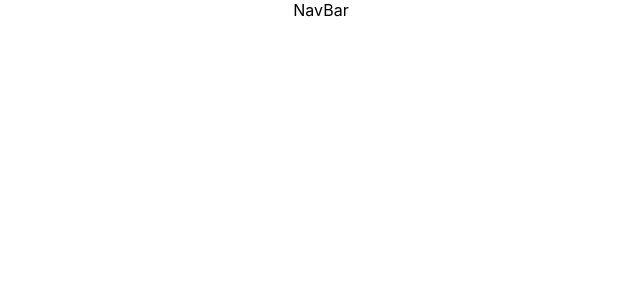
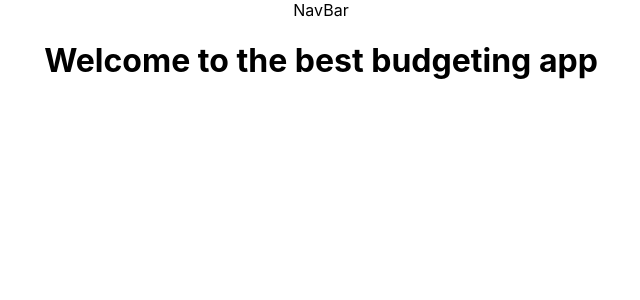
Before and after one commit to arerimr/budgeting-app, a React (Create React App) app: page / in a window 1280 px wide. Shown: the top 300 px of the page, without its empty margins (319-959 px from the left). Built offline with nearby package versions, Linux system fonts and the light colour scheme.

Commit message:
added routes

```diff
--- a/package.json
+++ b/package.json
@@ -8,6 +8,7 @@
     "@testing-library/user-event": "^13.5.0",
     "react": "^18.2.0",
     "react-dom": "^18.2.0",
+    "react-router-dom": "^6.10.0",
     "react-scripts": "5.0.1",
     "web-vitals": "^2.1.4"
   },
--- a/src/App.js
+++ b/src/App.js
@@ -3,12 +3,23 @@ import Transactions from './Components/transactions';
 import Transaction from './Components/Transaction';
 import NewTransaction from './Components/NewTransaction';
 import EditTransaction from './Components/EditTransaction';
+import Home from './Components/Home';
+import NotFound from './Components/NotFound';
+import { Routes, Route } from 'react-router-dom';
 import './App.css';
 
 function App() {
   return (
     <div className="App">
       <NavBar />
+      <Routes>
+        <Route path='/' element={<Home />}/>
+        <Route path='/transactions' element={<Transactions />}/>
+        <Route path='/transactions/:id' element={<Transaction />}/>
+        <Route path='/transactions/:id/edit' element={<EditTransaction />}/>
+        <Route path='/transactions/new' element={<NewTransaction />}/>
+        <Route path='*' element={<NotFound />}/>
+      </Routes>
     </div>
   );
 }
--- a/src/Components/EditTransaction.js
+++ b/src/Components/EditTransaction.js
@@ -1,7 +1,7 @@
 
 
-export default function EditTransaction(){
-    return(
+export default function EditTransaction() {
+    return (
         <div>
             <h1>Edit Transaction form</h1>
         </div>
--- /dev/null
+++ b/src/Components/Home.js
@@ -0,0 +1,11 @@
+
+
+export default function Home() {
+    return (
+        <div>
+            <h1>
+                Welcome to the best budgeting app
+            </h1>
+        </div>
+    )
+}
--- a/src/Components/NavBar.js
+++ b/src/Components/NavBar.js
@@ -1,7 +1,7 @@
 
 
-export default function NavBar(){
-    return(
+export default function NavBar() {
+    return (
         <div>NavBar</div>
     )
 }
--- a/src/Components/NewTransaction.js
+++ b/src/Components/NewTransaction.js
@@ -1,7 +1,7 @@
 
 
-export default function NewTransaction(){
-    return(
+export default function NewTransaction() {
+    return (
         <div>
             <h1>New Transaction Form</h1>
         </div>
--- /dev/null
+++ b/src/Components/NotFound.js
@@ -0,0 +1,9 @@
+
+
+export default function NotFound() {
+    return (
+        <div>
+            <h1>404 Page Not Found 404</h1>
+        </div>
+    )
+}
--- a/src/Components/Transaction.js
+++ b/src/Components/Transaction.js
@@ -1,7 +1,7 @@
 
 
-export default function Transaction(){
-    return(
+export default function Transaction() {
+    return (
         <div>
             <h1>Transaction Details</h1>
         </div>
--- a/src/Components/transactions.js
+++ b/src/Components/transactions.js
@@ -1,7 +1,7 @@
 
 
-export default function Transactions(){
-    return(
+export default function Transactions() {
+    return (
         <div>
             <h1>Transactions</h1>
         </div>
--- a/src/index.js
+++ b/src/index.js
@@ -2,12 +2,15 @@ import React from 'react';
 import ReactDOM from 'react-dom/client';
 import './index.css';
 import App from './App';
+import { BrowserRouter } from 'react-router-dom';
 
 const root = ReactDOM.createRoot(document.getElementById('root'));
 root.render(
-  <React.StrictMode>
-    <App />
-  </React.StrictMode>
+  <BrowserRouter>
+    <React.StrictMode>
+      <App />
+    </React.StrictMode>
+  </BrowserRouter>
 );
 
 // If you want to start measuring performance in your app, pass a function
```
Also changed, not shown: 1 other file (tests, documents, lock files or other folders).
